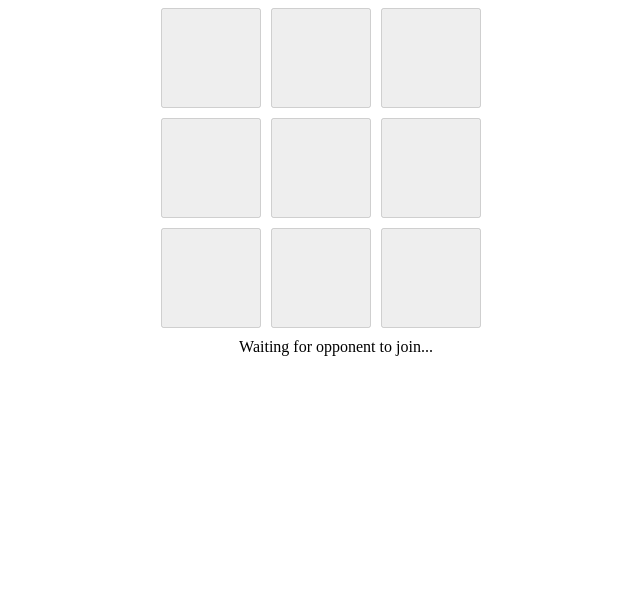
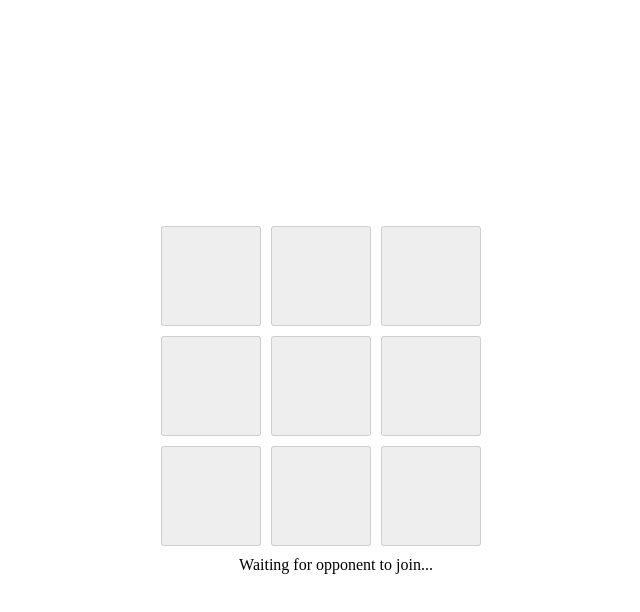
Before and after one commit to MZO9400/tic-tac-toe-dockerized, a website: page public/index.html in a window 1280 px wide. Shown: the whole page, without its empty margins (304-944 px from the left). Drawn offline with nearby package versions, Linux system fonts and the light colour scheme; no server answers.

Commit message:
Center the game screen

```diff
--- a/public/index.html
+++ b/public/index.html
@@ -7,10 +7,15 @@
 <style>
     body {
         text-align: center;
+        overflow: hidden;
     }
     .board {
         margin: auto;
         width: 350px;
+        position: fixed;
+        top: 50%;
+        left: 50%;
+        transform: translate(-50%, -50%);
     }
     .board button {
         height: 100px;
@@ -21,9 +26,11 @@
         font-size: 3em;
     }
 </style>
+<body>
     <div class="board">
         <button id="a0"></button> <button id="a1"></button> <button id="a2"></button>
         <button id="b0"></button> <button id="b1"></button> <button id="b2"></button>
         <button id="c0"></button> <button id="c1"></button> <button id="c2"></button>
         <div id="messages">Waiting for opponent to join...</div>
     </div>
+</body>
```
Lines whose indentation alone changed are shown as unchanged.
